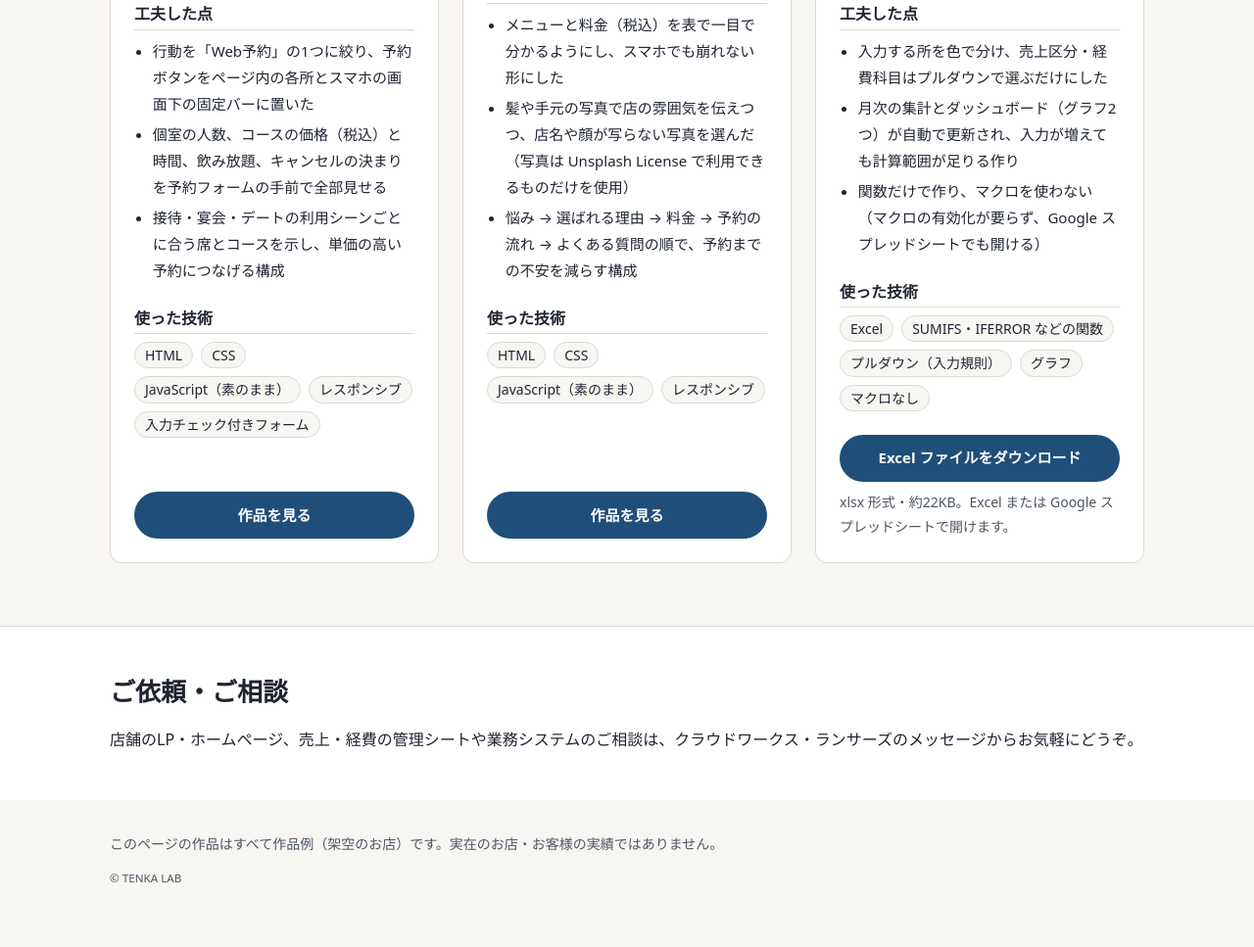
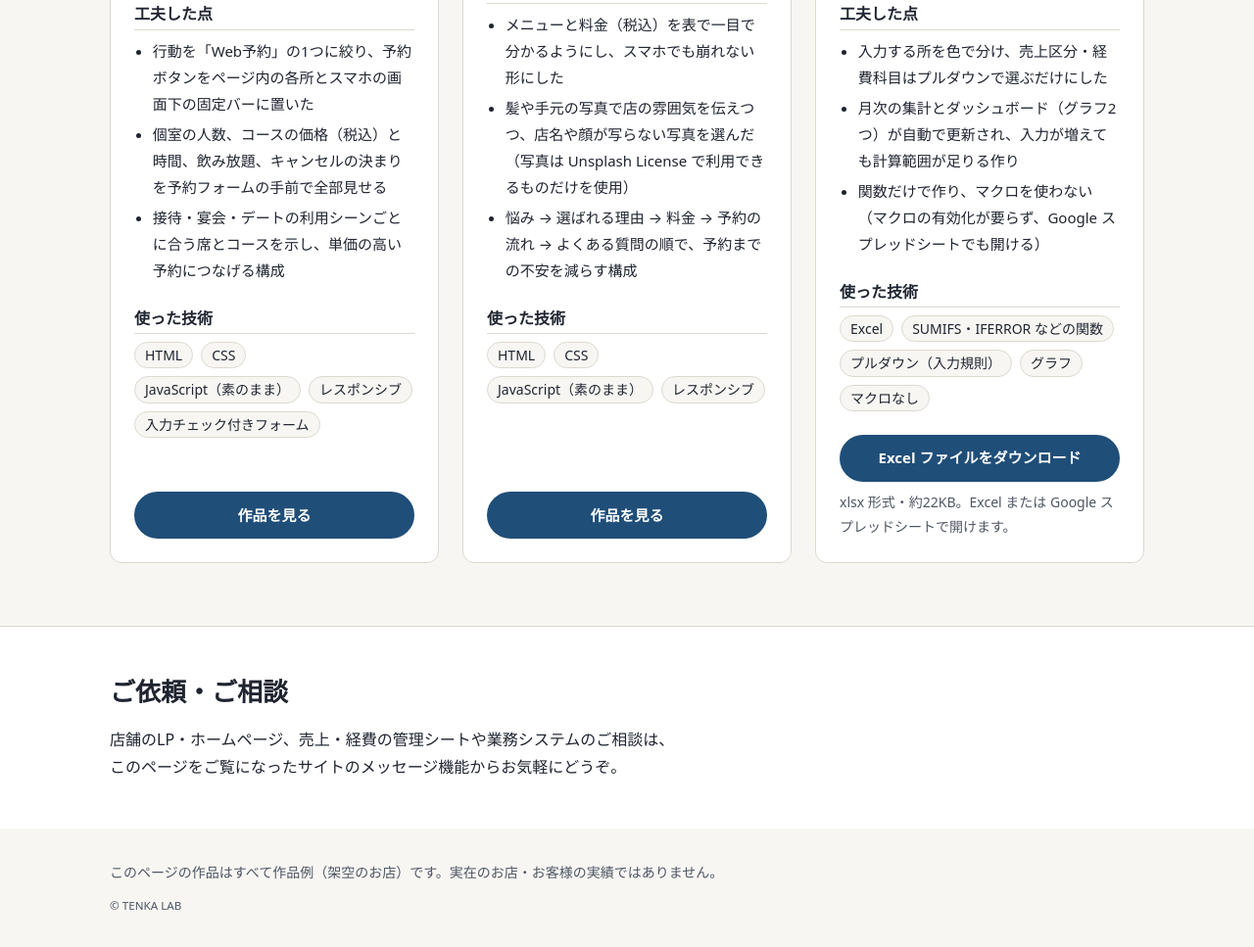
Before and after one commit to yuta054106-jpg/tenka-lab-works, a plain HTML site: page index.html in a window 1280 px wide. Shown: the part 1084-2051 px from the top of the page at 98% size. Before the commit the page ends 2024 px from the top, so only its background shows below. Drawn offline with Linux system fonts and the light colour scheme.

Commit message:
相談の案内をどのサイトでも使える文言に変更

```diff
--- a/index.html
+++ b/index.html
@@ -148,7 +148,7 @@
     <section class="contact" aria-labelledby="contact-title">
       <div class="wrap">
         <h2 id="contact-title">ご依頼・ご相談</h2>
-        <p>店舗のLP・ホームページ、売上・経費の管理シートや業務システムのご相談は、<span class="ib">クラウドワークス・ランサーズのメッセージからお気軽にどうぞ。</span></p>
+        <p>店舗のLP・ホームページ、売上・経費の管理シートや業務システムのご相談は、<span class="ib">このページをご覧になったサイトのメッセージ機能からお気軽にどうぞ。</span></p>
       </div>
     </section>
   </main>
```
